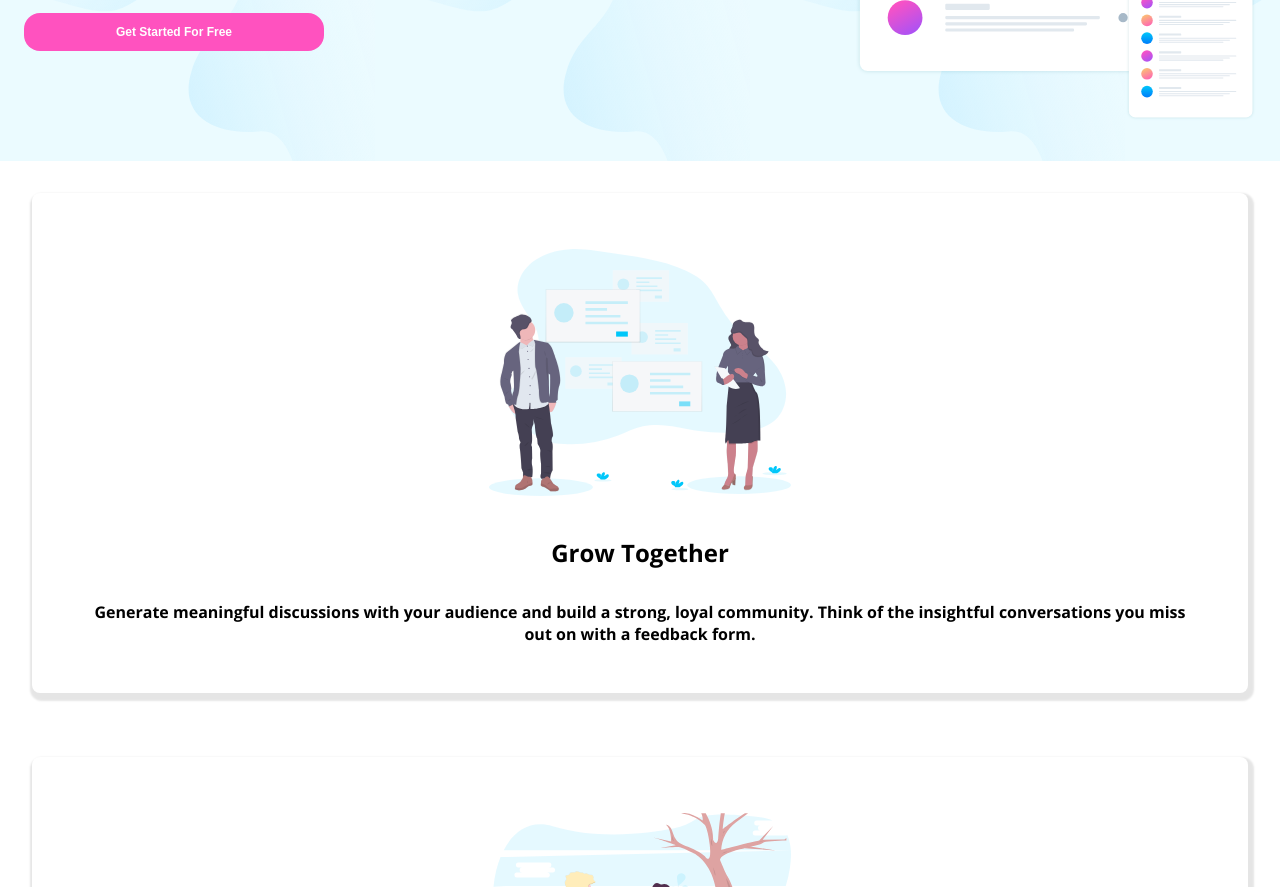
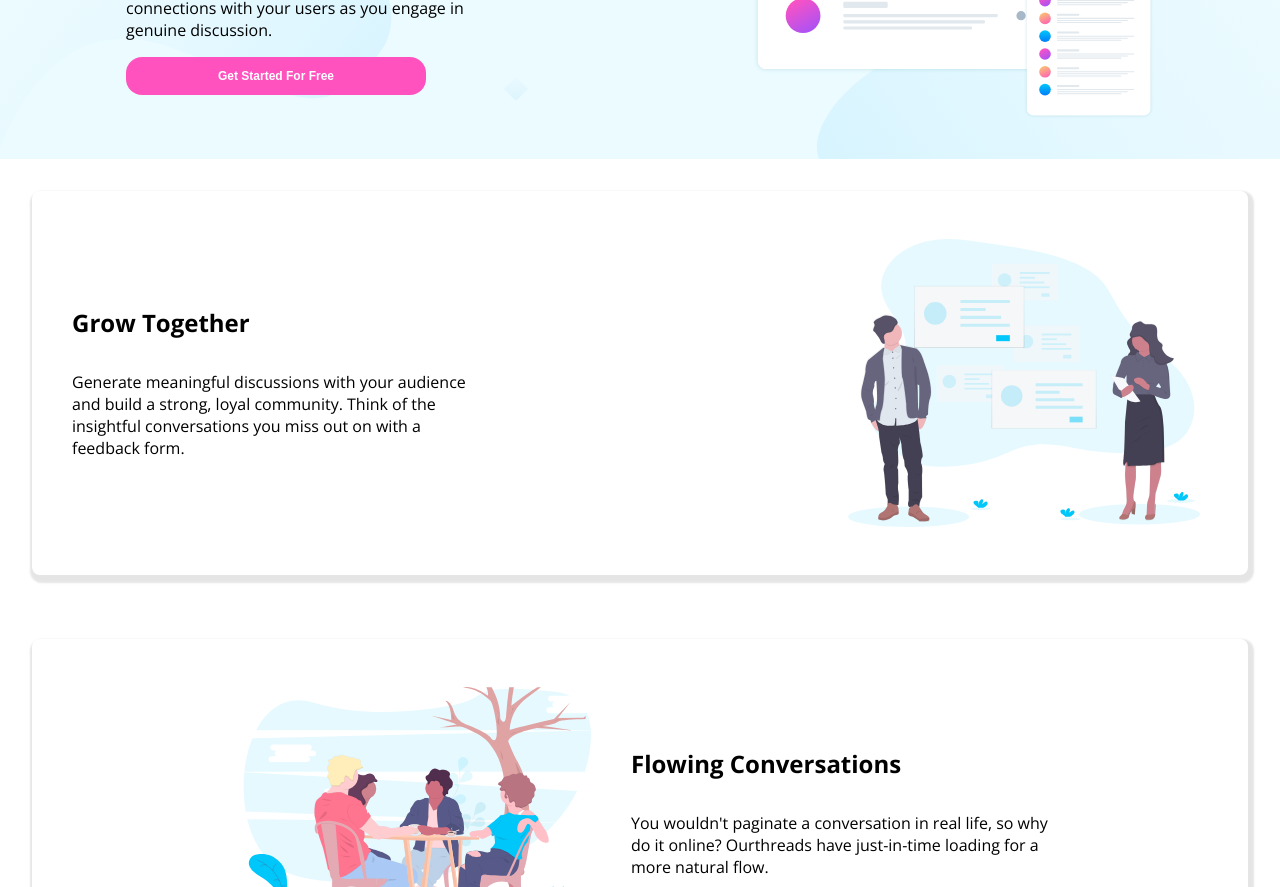
Before and after one commit to MesachVenegas/Landing-Page, a plain HTML site: page index.html in a window 1280 px wide. Shown: the part 261-1148 px from the top of the page. Drawn offline with nearby package versions, Linux system fonts and the light colour scheme.

Commit message:
add: responsive Screen Desktop

```diff
--- a/assets/css/style.css
+++ b/assets/css/style.css
@@ -1,5 +1,5 @@
 @import url('https://fonts.googleapis.com/css2?family=Poppins:wght@100;200;600&display=swap');
-@import url('https://fonts.googleapis.com/css2?family=Open+Sans:ital,wght@0,700;1,400&display=swap');
+@import url('https://fonts.googleapis.com/css2?family=Open+Sans:wght@300;400;700&display=swap');
 
 :root{
     --pink : hsl(322, 100%, 66%);
@@ -32,7 +32,7 @@ img{
 
 body{
     font-family: var(--open-sans);
-    font-weight:200;
+    font-weight:300;
 }
 
 .header{
@@ -60,7 +60,8 @@ body{
 
 .navbar--btn{
     background-color: white;
-    border: 1px solid #333;
+    border: none;
+    box-shadow: 2px 2px 2px 2px rgba(3,3,3, .2);
 }
 
 
@@ -105,7 +106,7 @@ body{
     display: flex;
     flex-direction: column-reverse;
     border-radius: .5rem;
-    padding: 2rem;
+    padding: 1.5rem;
     margin: 2rem;
     box-shadow: 2px 4px 2px 4px rgba(3, 3, 3, .1);
     justify-content: center;
@@ -114,7 +115,7 @@ body{
 
 .card--img{
     max-width: 100%;
-    max-width: 350px;
+    max-width: 300px;
     padding: 1.5rem;
 }
 
@@ -149,10 +150,39 @@ body{
     }
 }
 
-@media screen and(min-width:992px) {
+@media screen and (min-width:992px) {
+    .header{
+        background-image: url('../images/bg-hero-desktop.svg');
+    }
     .header--text,
     .header--title{
         max-width: 400px;
     }
 
+    .main--card{
+        display: flex;
+    }
+
+    .card--title{
+        display: flex;
+        font-size: 1.5rem;
+    }
+
+    .card--text{
+        display: flex;
+        text-align: left;
+        max-width: 450px;
+    }
+
+    .card--img{
+        max-width: 400px;
+    }
+
+    .main--card__left{
+        flex-direction: row;
+    }
+
+    .main--card__right{
+        flex-direction: row-reverse;
+    }
 }
--- a/index.html
+++ b/index.html
@@ -32,7 +32,7 @@
         </header>
 
         <main class="main">
-            <div class="main--card">
+            <div class="main--card main--card__left">
                 <div class="card--content">
                     <h2 class="card--title">Grow Together</h2>
                     <p class="card--text">Generate meaningful discussions with your audience and build a strong, loyal community. Think of the insightful conversations you miss out on with a feedback form.</p>
@@ -40,7 +40,7 @@
                 <img class="card--img" src="./assets/images/illustration-grow-together.svg" alt="">
             </div>
 
-            <div class="main--card">
+            <div class="main--card main--card__right">
                 <div class="card-content">
                     <h2 class="card--title">Flowing Conversations</h2>
                     <p class="card--text">You wouldn't paginate a conversation in real life, so why do it online? Ourthreads have just-in-time loading for a more natural flow. </p>
@@ -48,7 +48,7 @@
                 <img class="card--img" src="./assets/images/illustration-flowing-conversation.svg" alt="">
             </div>
 
-            <div class="main--card">
+            <div class="main--card main--card__left">
                 <div class="card--content">
                     <h2 class="card--title">Your Users It</h2>
                     <p class="card--text">takes no time at all to integrate Huddle with your app's authentication solution. This means, once signed in to your app, your users can start chatting immediately.</p>
```
